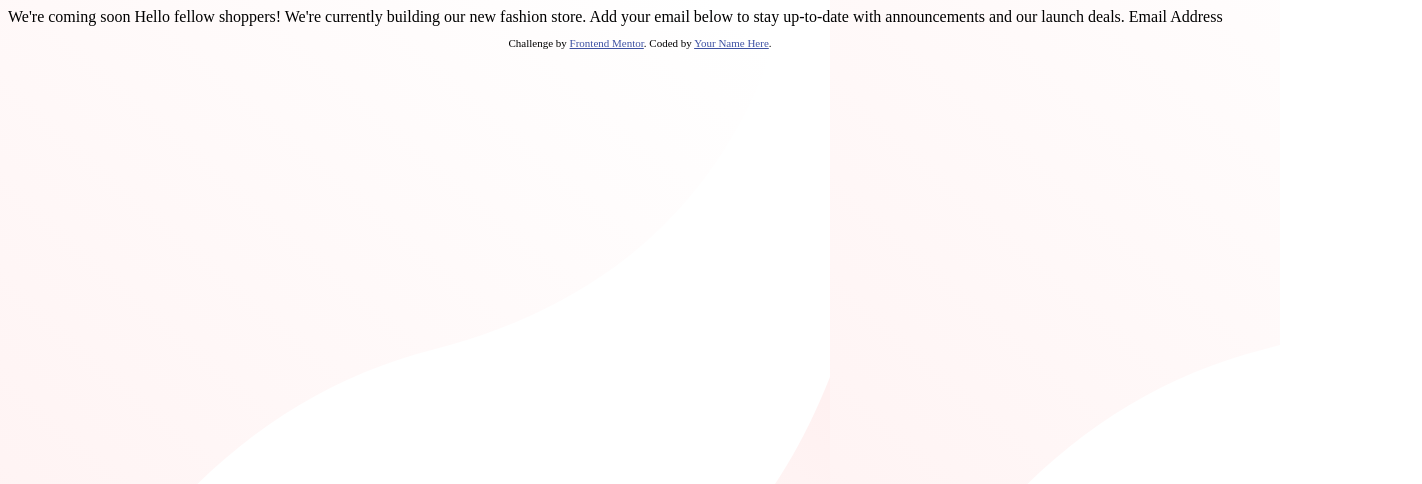
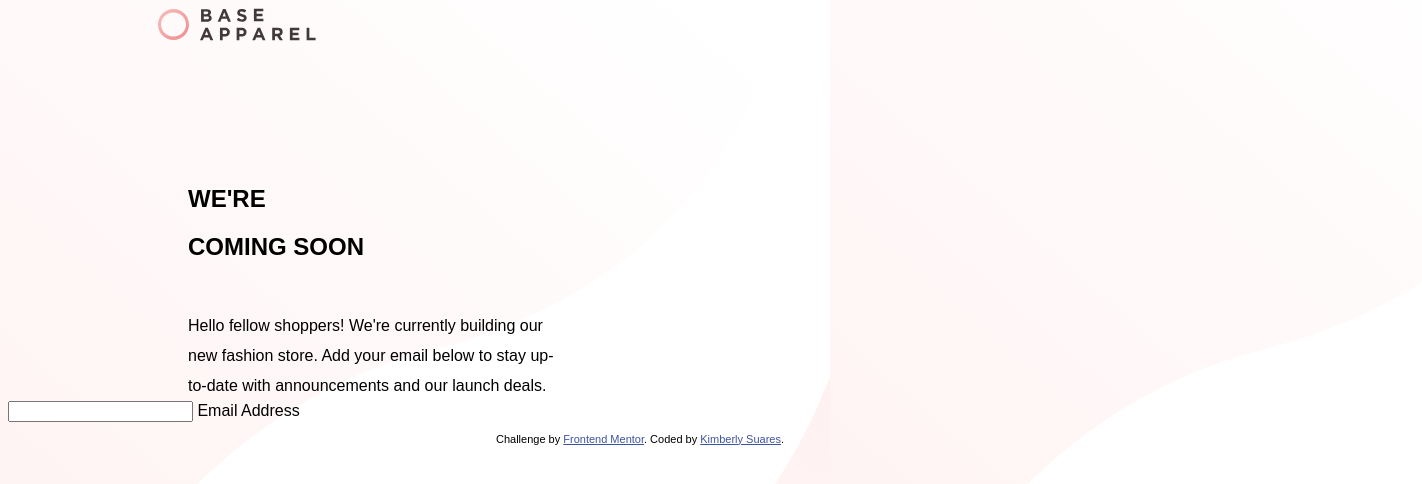
Before and after one commit to ksuares1/base-apparel, a plain HTML site: page index.html in a window 1280 px wide. Shown: the whole page, 1422 px wide, since content can reach past the window. Drawn offline with Linux system fonts and the light colour scheme.

Commit message:
added css to divs

```diff
--- a/assets/css/styles.css
+++ b/assets/css/styles.css
@@ -1,5 +1,45 @@
  body{
-    background-image:url("../images/bg-pattern-desktop.svg") ;
+ background-image:url("../images/bg-pattern-desktop.svg");
+ font-family: "Josefin Sans", sans-serif;
+ font-optical-sizing: auto;
+ font-style: normal;
+ font-size:16px;
  }
-    .attribution { font-size: 11px; text-align: center; }
-    .attribution a { color: hsl(228, 45%, 44%); }
+
+
+ .nav-logo{
+    position:relative;
+    left:150px;
+ }
+ .coming-soon{
+    margin:50px;
+    padding:70px;
+    position:relative;
+    left:60px;
+    padding-bottom:0px;
+    font-weight: 700px;
+ }
+
+    .greeting-para{
+        line-height: 30px;
+        position:relative;
+        width:30%;
+        padding-top: 0px;
+        margin:0px;
+        left:180px;
+    }
+
+
+
+
+
+
+
+    /* Footer */
+.attribution {
+    font-size: 11px;
+    text-align: center;
+}
+.attribution a {
+    color: hsl(228, 45%, 44%);
+}
--- a/index.html
+++ b/index.html
@@ -5,24 +5,45 @@
   <meta name="viewport" content="width=device-width, initial-scale=1.0"> <!-- displays site properly based on user's device -->
   <link rel="icon" type="image/png" sizes="32x32" href="./images/favicon-32x32.png">
   <link rel="stylesheet" href="assets/css/styles.css">
+  <link rel="preconnect" href="https://fonts.googleapis.com">
   <title>Frontend Mentor | Base Apparel coming soon page</title>
 
 </head>
 <body>
   <div class="main-container">
-    We're coming soon
+    <nav class="nav-logo">
+      <img src="assets/images/logo.svg" alt="base apparel logo">
+    </nav>
 
-    Hello fellow shoppers! We're currently building our new fashion store.
-    Add your email below to stay up-to-date with announcements and our launch deals.
+    <div class="row">
+    <div class="col-6">
 
-    Email Address
+    <section class="coming-soon">
+    <h1 class="welcome-pink-text">WE'RE </h1>
+    <h1 class="welcome"> COMING SOON </h1>
+    </section>
+
+      <p class="greeting-para">
+      Hello fellow shoppers! We're currently building our new fashion store.
+      Add your email below to stay up-to-date with announcements and our launch deals.
+      </p>
+
+      <input type="text" >
+      Email Address
+
+      </div>
+      <!-- <div class="col-6">
+          <img src="assets/images/hero-desktop.jpg" alt="hero-desktop-image">
+      </div> -->
+    </div>
+
     </div>
 
 
   <footer>
     <p class="attribution">
       Challenge by <a href="https://www.frontendmentor.io?ref=challenge" target="_blank">Frontend Mentor</a>.
-      Coded by <a href="#">Your Name Here</a>.
+      Coded by <a href="https://www.github.com/ksuares1">Kimberly Suares</a>.
     </p>
   </footer>
 </body>
```
